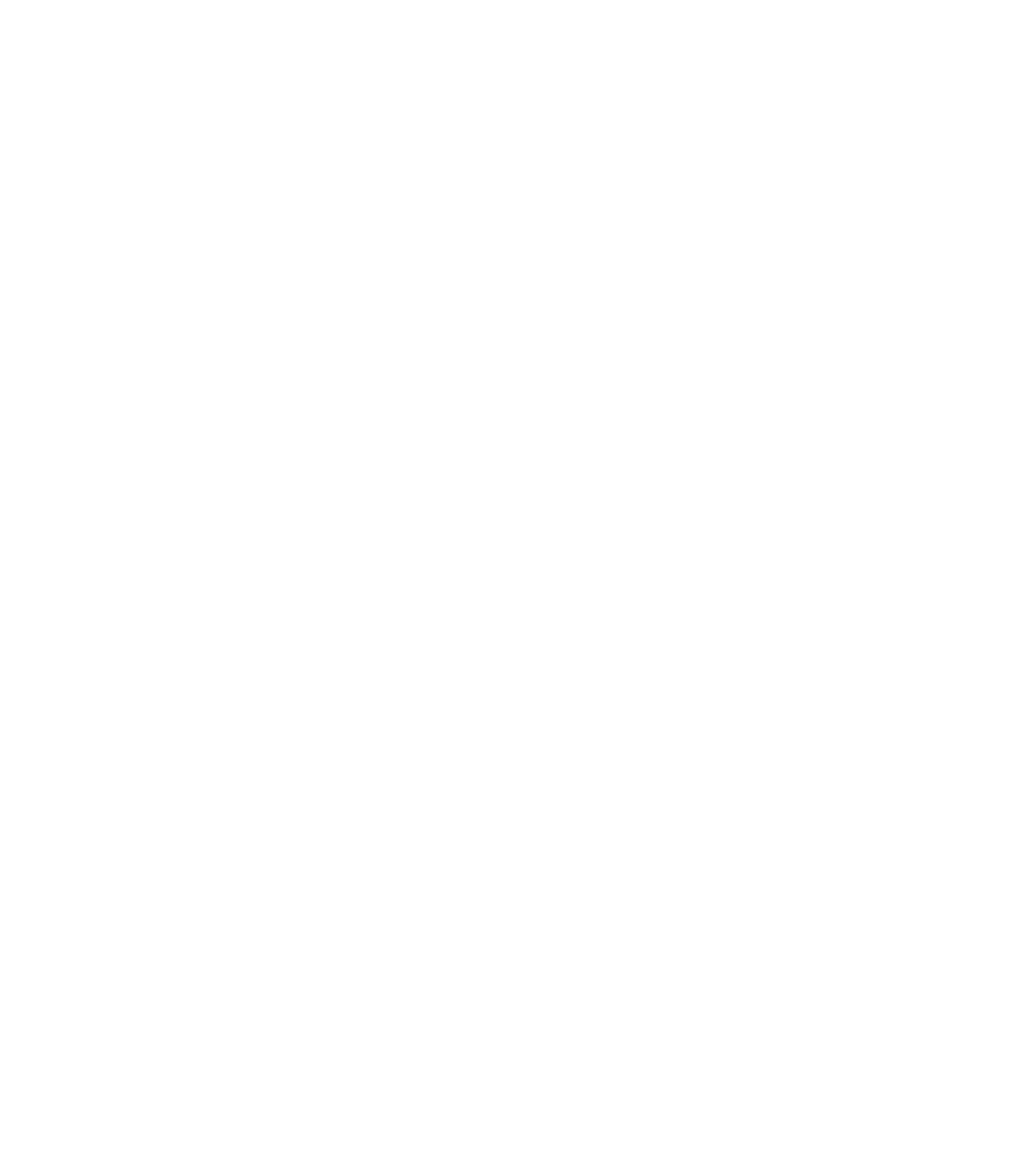
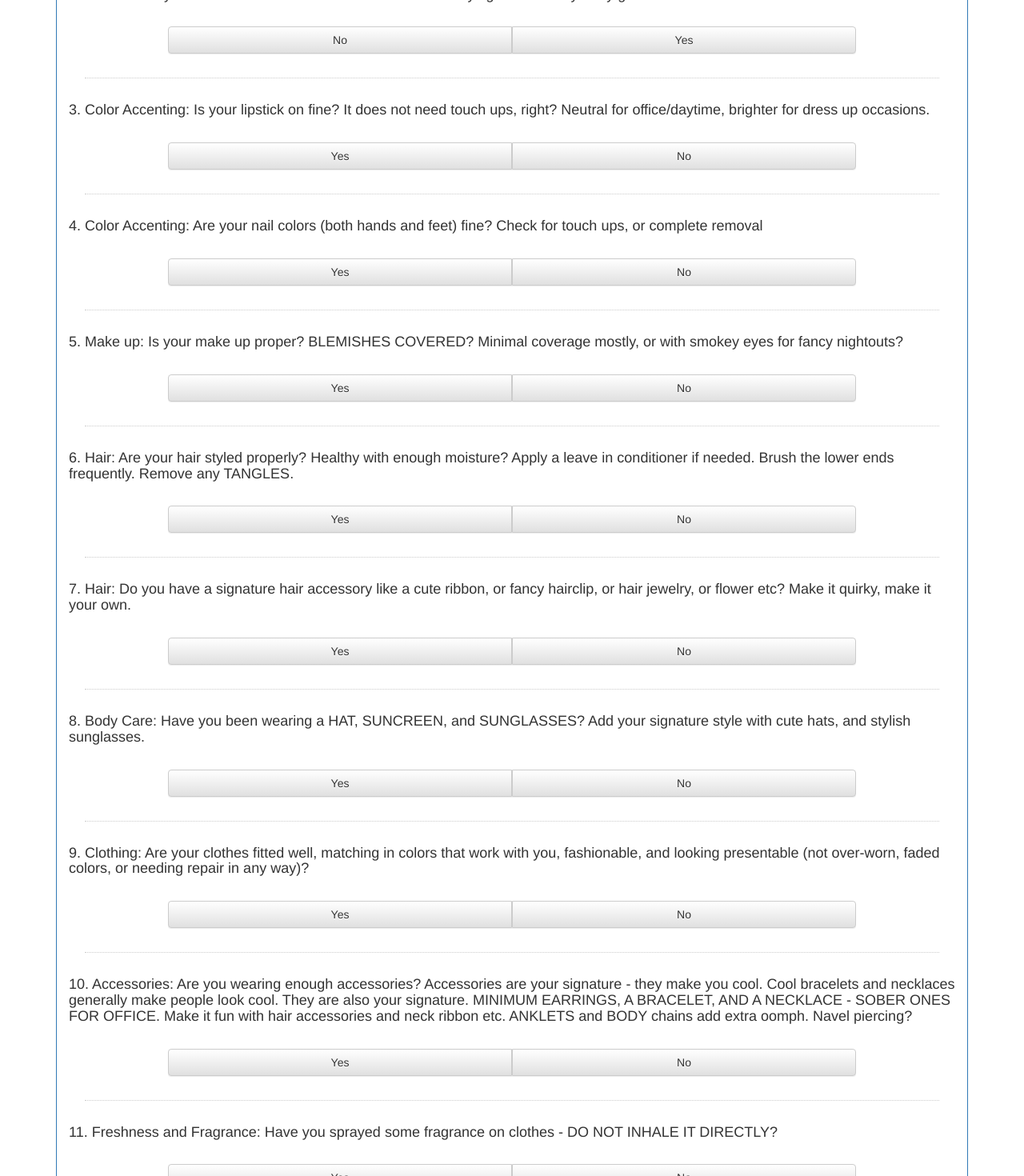
Before and after one commit to skangude/trainer, an Angular app: page /final30min in a window 1280 px wide. Before the commit this address led to /. Shown: the part 320-1790 px from the top of the page at 80% size. Before the commit the page ends 800 px from the top, so only its background shows below. Built offline with nearby package versions, Linux system fonts and the light colour scheme.

Commit message:
final 30 min logging questions entered and the option to do this log added

```diff
--- a/src/app/app-routing/app-routing.module.ts
+++ b/src/app/app-routing/app-routing.module.ts
@@ -8,8 +8,11 @@
 import { LogOptionsComponent } from '../log-options/log-options.component';
 import { LogResultComponent } from '../log-result/log-result.component';
 import {tenMinLogConstants} from '../../10min';
+import {final30MinLogConstants} from '../../final30min';
+
 
 const appRoutes:Routes = [
+  {path:'final30min',component:LogComponent,data:{type:'final30min',logConstants: final30MinLogConstants  }},
   {path:'10min',component:LogComponent,data:{type:'10min',logConstants: tenMinLogConstants  }},
   {path:'30min',component:LogComponent,data:{type:'30min',logConstants: thirtyMinLogConstants }},
   {path:'locationChange',component:LogComponent,data:{type:'locationChange',logConstants: locationChangeLogConstants }},
--- a/src/app/log-options/log-options.component.html
+++ b/src/app/log-options/log-options.component.html
@@ -1,5 +1,6 @@
 <h3 class="text-center">LOGGING</h3>
 <app-ten-colm-btn [btnText]="'10 Min Log'" [linkPath]="'10min'"></app-ten-colm-btn>
-<app-ten-colm-btn [btnText]="'30 Min Log'" [linkPath]="'30min'"></app-ten-colm-btn>
+<app-ten-colm-btn [btnText]="'Final 30 Min Log'" [linkPath]="'final30min'"></app-ten-colm-btn>
+<app-ten-colm-btn [btnText]="'OLD 30 Min Log'" [linkPath]="'30min'"></app-ten-colm-btn>
 <app-ten-colm-btn [btnText]="'Location Change Log'" [linkPath]="'locationChange'"></app-ten-colm-btn>
 <app-ten-colm-btn [btnText]="'Nightly Log'" [linkPath]="'nightly'"></app-ten-colm-btn>
--- /dev/null
+++ b/src/final30min.js
@@ -0,0 +1,205 @@
+export const final30MinLogConstants = [
+    {
+		"heading": "Body Care",
+		"sname": "moisturize_whole_body",
+		"fulltext": "Do you need to moisturize - FACE, LIPS, HAIR, HANDS, ELBOWS, KNEES etc?",
+		"action": "Yes",
+		"inaction": "No"
+    },
+    {
+		"heading": "Body Care",
+		"sname": "dry_or_spot_treat_skin",
+		"fulltext": "Do you need to DRY or spot treat (blemish medicine or alcohol) face or other skin? Pay special attention to creases around nose. Check if your skin looks too SHINY. This means some drying is necessary. Very gentle shine is the healthiest.",
+		"action": "Yes",
+		"inaction": "No"
+    },
+    {
+		"heading": "Color Accenting",
+		"sname": "lip_color_check",
+		"fulltext": "Is your lipstick on fine? It does not need touch ups, right? Neutral for office/daytime, brighter for dress up occasions.",
+		"action": "No",
+		"inaction": "Yes"
+    },
+    {
+		"heading": "Color Accenting",
+		"sname": "nails_colored_check",
+		"fulltext": "Are your nail colors (both hands and feet) fine? Check for touch ups, or complete removal",
+		"action": "No",
+		"inaction": "Yes"
+    },
+    {
+		"heading": "Make up",
+		"sname": "makeup_coverage",
+		"fulltext": "Is your make up proper? BLEMISHES COVERED? Minimal coverage mostly, or with smokey eyes for fancy nightouts?",
+		"action": "No",
+		"inaction": "Yes"
+    },
+    {
+		"heading": "Hair",
+		"sname": "hair_styled_n_healthy",
+		"fulltext": "Are your hair styled properly? Healthy with enough moisture? Apply a leave in conditioner if needed. Brush the lower ends frequently. Remove any TANGLES.",
+		"action": "No",
+		"inaction": "Yes"
+    },
+    {
+		"heading": "Hair",
+		"sname": "signature_hair_accessory",
+		"fulltext": "Do you have a signature hair accessory like a cute ribbon, or fancy hairclip, or hair jewelry, or flower etc? Make it quirky, make it your own.",
+		"action": "No",
+		"inaction": "Yes"
+    },
+    {
+		"heading": "Body Care",
+		"sname": "hat_sunscreen_sunglasses_check",
+		"fulltext": "Have you been wearing a HAT, SUNCREEN, and SUNGLASSES? Add your signature style with cute hats, and stylish sunglasses.",
+		"action": "No",
+		"inaction": "Yes"
+    },
+    {
+		"heading": "Clothing",
+		"sname": "clothing_fits_colors_work_fashionable_presentable",
+		"fulltext": "Are your clothes fitted well, matching in colors that work with you, fashionable, and looking presentable (not over-worn, faded colors, or needing repair in any way)?",
+		"action": "No",
+		"inaction": "Yes"
+    },
+    {
+		"heading": "Accessories",
+		"sname": "signature_matching_consistent_accessories",
+		"fulltext": "Are you wearing enough accessories? Accessories are your signature - they make you cool. Cool bracelets and necklaces generally make people look cool. They are also your signature. MINIMUM EARRINGS, A BRACELET, AND A NECKLACE - SOBER ONES FOR OFFICE. Make it fun with hair accessories and neck ribbon etc. ANKLETS and BODY chains add extra oomph. Navel piercing?",
+		"action": "No",
+		"inaction": "Yes"
+    },
+    {
+		"heading": "Freshness and Fragrance",
+		"sname": "spray_fragrance_on_clothes",
+		"fulltext": "Have you sprayed some fragrance on clothes - DO NOT INHALE IT DIRECTLY?",
+		"action": "No",
+		"inaction": "Yes"
+    },
+    {
+		"heading": "Freshness and Fragrance",
+		"sname": "mouth_fresh_check",
+		"fulltext": "Is your mouth smelling fresh? Drink water and/or have some mint otherwise.",
+		"action": "No",
+		"inaction": "Yes"
+    },
+    {
+		"heading": "Shoes",
+		"sname": "shoes_clean_undamaged_stylish",
+		"fulltext": "Are your shoes clean, undamaged, and stylish for your outfit?",
+		"action": "No",
+		"inaction": "Yes"
+    },
+	{
+		"heading": "Posture",
+		"sname": "shoulder_behind_chest_lats_engaged",
+		"fulltext": "Your shoulders falling behind chest, and lats engaged? Shoulders not folding forward?",
+		"action": "No",
+		"inaction": "Yes"
+    },
+    {
+		"heading": "Posture",
+		"sname": "solar_plexus_n_front_chest_up_shoulders_down",
+		"fulltext": "Your Solar Plexus/front-chest up, but shoulders down?",
+		"action": "No",
+		"inaction": "Yes"
+    },
+    {
+		"heading": "Posture",
+		"sname": "shoulder_pulled_outwards",
+		"fulltext": "Are your shoulders as if being pulled horizontally outwards from both sides?",
+		"action": "No",
+		"inaction": "Yes"
+    },
+    {
+		"heading": "Posture",
+		"sname": "elongated_spine",
+		"fulltext": "Your spine elongated; head bone pulled upward; tailbone pulled downward?",
+		"action": "No",
+		"inaction": "Yes"
+    },
+    {
+		"heading": "Posture",
+		"sname": "chin_down_neck_straight_w_spine",
+		"fulltext": "Is your chin slightly down to have an elongated straight neck making a straight line with your spine?",
+		"action": "No",
+		"inaction": "Yes"
+    },
+    {
+		"heading": "Gracefulness",
+		"sname": "tail_tuck",
+		"fulltext": "Is your tail tucked slightly while standing and walking? This straightens and elongates us.",
+		"action": "No",
+		"inaction": "Yes"
+    },
+    {
+		"heading": "Posture",
+		"sname": "no_text_neck",
+		"fulltext": "Did you have your neck bent down or forward (TEXT-NECK) while READING, EATING, TYPING, or MOBILE-PHONING etc? Don't forget to bring spoon to you, and not take the neck to the spoon while eating.",
+		"action": "Yes",
+		"inaction": "No"
+    },
+    {
+		"heading": "Gracefulness",
+		"sname": "no_eyebrow_up_no_head_creases",
+		"fulltext": "Did you raise your eyebrows unnecessarily, or crease your forehead unnecessarily?",
+		"action": "Yes",
+		"inaction": "No"
+    },
+    {
+		"heading": "Gracefulness",
+		"sname": "no_face_touching",
+		"fulltext": "Did you touch your face or head, or scratch yourself unnecessarily? Did you forget to use tissues to dry or clean or moisturize yourself if scratchy?",
+		"action": "Yes",
+		"inaction": "No"
+    },
+    {
+		"heading": "Gracefulness",
+		"sname": "no_sliding_glasses_misfitting_anything",
+		"fulltext": "Did your glasses slide? Or any other accessory or clothing item MISFIT and need to be adjusted unnecessarily?",
+		"action": "Yes",
+		"inaction": "No"
+    },
+    {
+		"heading": "Gracefulness",
+		"sname": "walk_with_hip_sway_n_tail_tuck",
+		"fulltext": "Did you walk with a sway in hips? Did you slightly tail tuck while walking?",
+		"action": "No",
+		"inaction": "Yes"
+    },
+    {
+		"heading": "Posture",
+		"sname": "sit_with_elongated_spine_shoulders_extending_outwards",
+		"fulltext": "Did you sit with your spine and head elongated straight, and shoulders extending outwards in both horizontal directions?",
+		"action": "No",
+		"inaction": "Yes"
+    },
+    {
+		"heading": "Gracefulness",
+		"sname": "no_unnecessary_movements",
+		"fulltext": "Did you prevent unnecessary muscle/body-parts movements during your moves? A graceful movement has isolations. No shaking legs. No fidgeting. Did you find your peace?",
+		"action": "No",
+		"inaction": "Yes"
+    },
+    {
+		"heading": "Gracefulness",
+		"sname": "shoulder_never_rising_from_lats",
+		"fulltext": "Did your shoulders always stay with your lats, and never rise while doing ANY activities?",
+		"action": "No",
+		"inaction": "Yes"
+    },
+    {
+		"heading": "Posture",
+		"sname": "no_lean_sit_liedown_move_without_straight_spine_n_unconstrained_muscles",
+		"fulltext": "Did you sit, lean, stand, liedown in a way that constrained your muscles instead of expanding them? Did you forget a straight spine and neck and outward shoulders in any stationary postures or moving activities?",
+		"action": "No",
+		"inaction": "Yes"
+    },
+    {
+		"heading": "Gracefulness",
+		"sname": "proper_posture_when_surprised_intensely_emotional_or_doing_uncontrolled_actions",
+		"fulltext": "Did you maintain a proper posture - straight spine with neck, shoulders outwards and down - even with intensely emotional actions like when surprised or scared? How about with generally uncontrolled activities like fast running, or falls?",
+		"action": "No",
+		"inaction": "Yes"
+    }
+];
```
